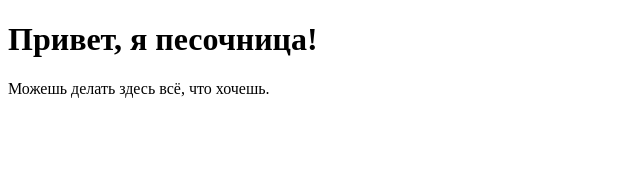
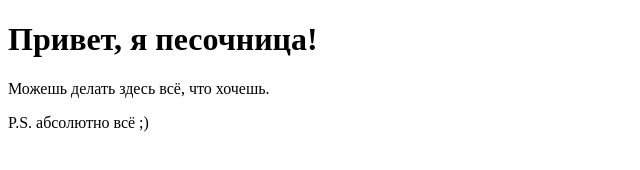
Before and after one commit to SC-Wave3-Production/stand, a plain HTML site: page index.html in a window 1280 px wide. Shown: the whole page, without its empty margins (0-640 px from the left). Drawn offline with Linux system fonts and the light colour scheme.

Commit message:
эксперименты

```diff
--- a/index.html
+++ b/index.html
@@ -8,6 +8,7 @@
 <body>
 <h1>Привет, я песочница!</h1>
 <p>Можешь делать здесь всё, что хочешь.</p>
+<p>P.S. абсолютно всё ;)</p>
 </body>
 
 </html>
```
